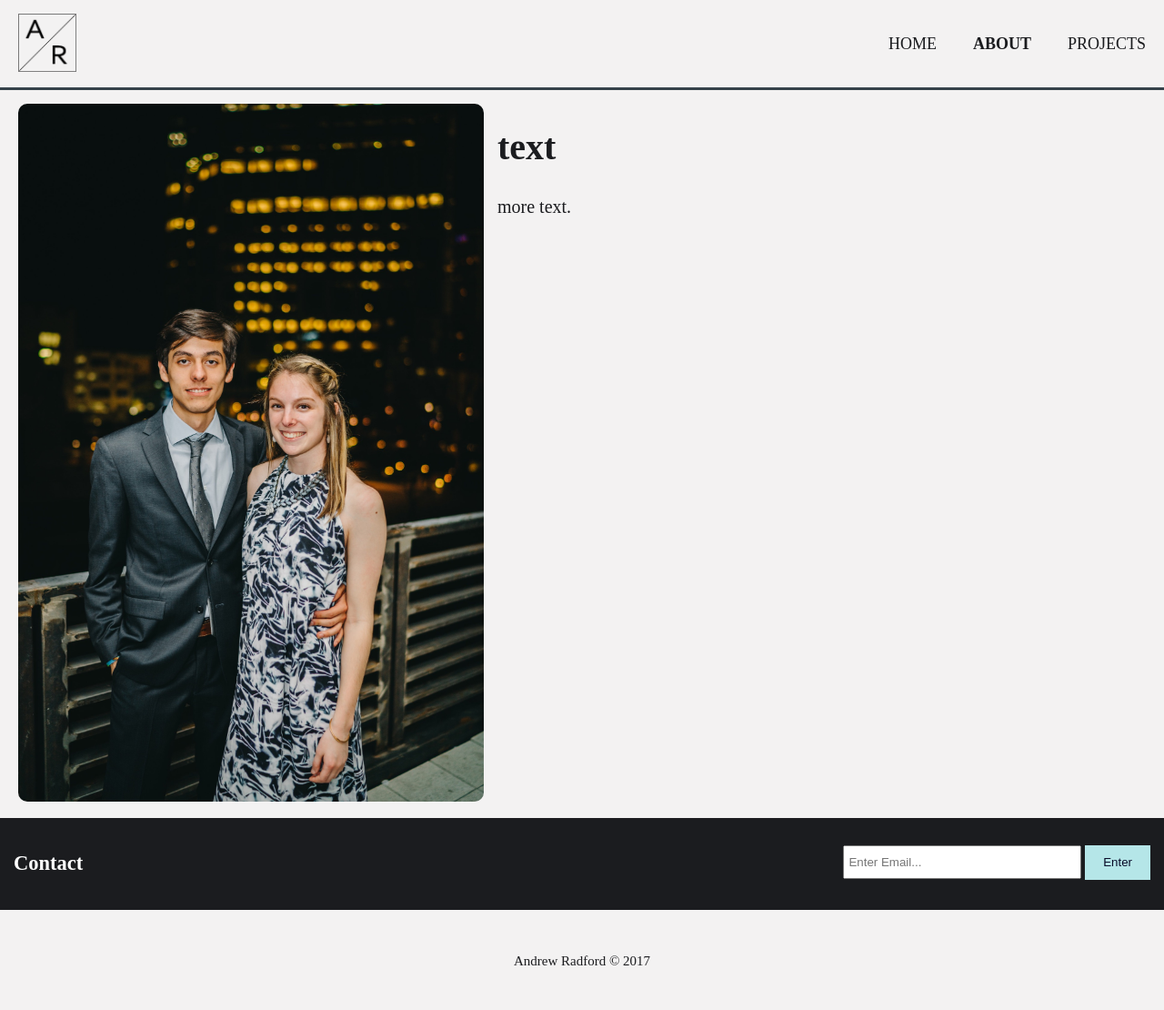
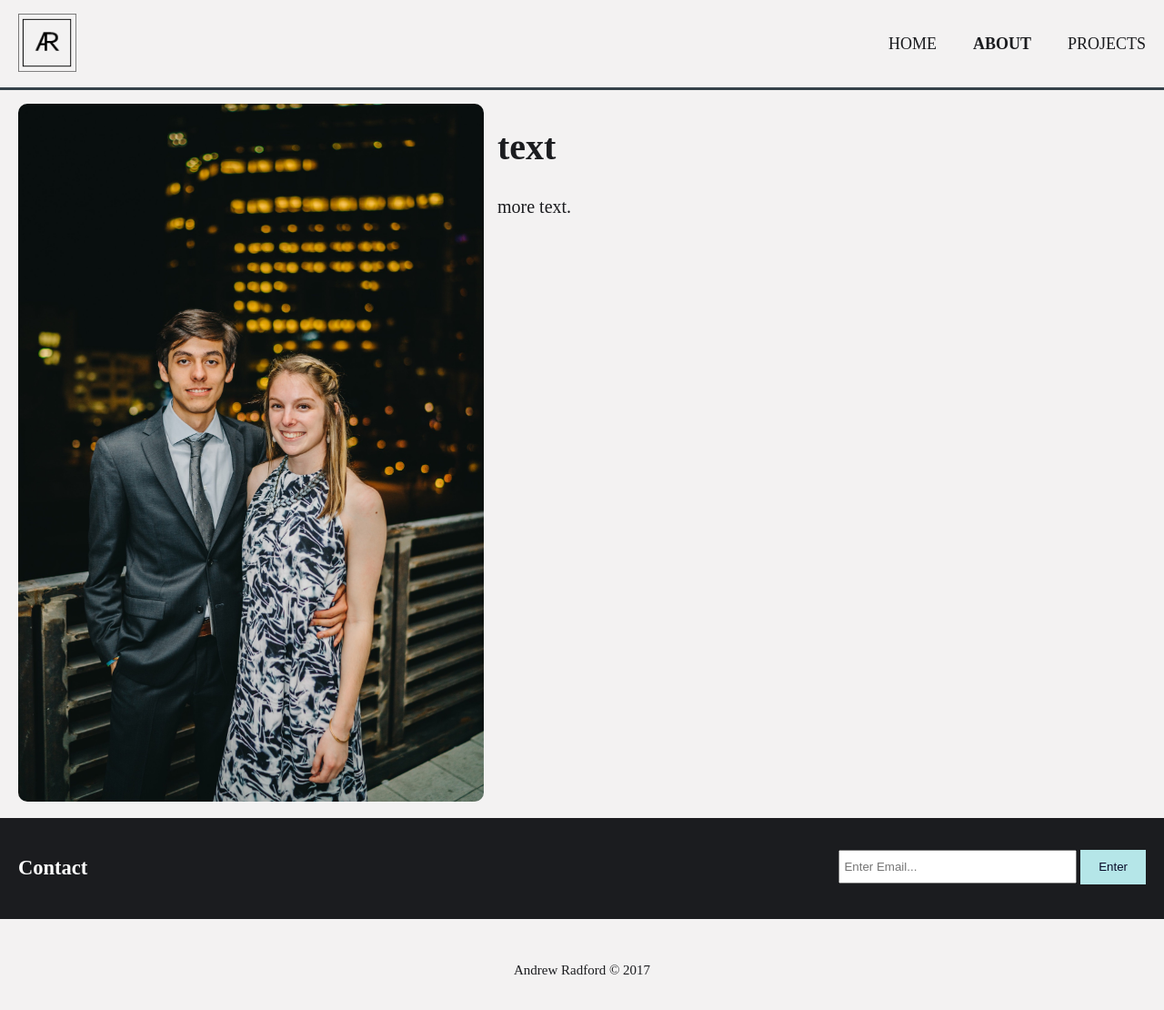
Before and after one commit to Mitten25/Mitten25.github.io, a plain HTML site: page about.html in a window 1280 px wide. Shown: the whole page at 91% size. Drawn offline with Linux system fonts and the light colour scheme.

Commit message:
Change Image

```diff
--- a/about.html
+++ b/about.html
@@ -13,7 +13,7 @@
         <header>
             <div class="container">
                 <div id="branding">
-                    <img src="./img/Logo.png" width="64" height="64"/>
+                    <img src="./img/Logo2.png" width="64" height="64"/>
                 </div>
                 <nav>
                     <ul>
--- a/css/style.css
+++ b/css/style.css
@@ -176,7 +176,7 @@ header {
 
 /*Contact*/
 #contactform {
-    padding: 15px;
+    padding: 20px;
     color: #ffffff;
     background: #1B1C1F;
 }
```
Also changed, not shown: index.html (+1 -1 lines), projects.html (+1 -1 lines), img/Logo2.png (added), 1 other file.
